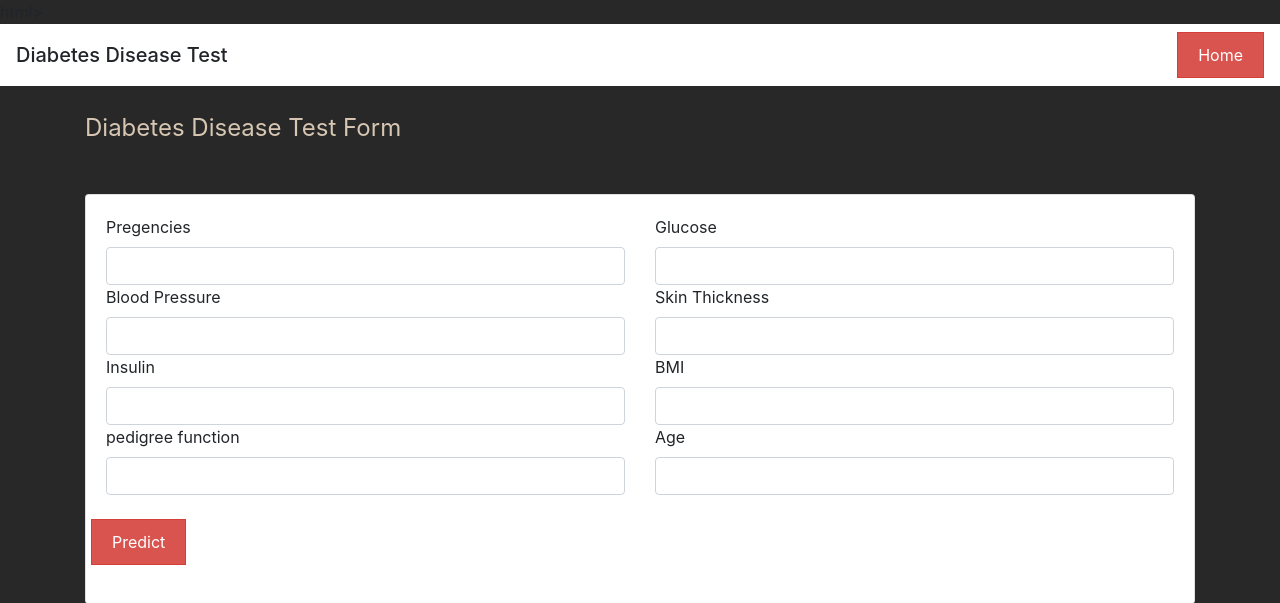
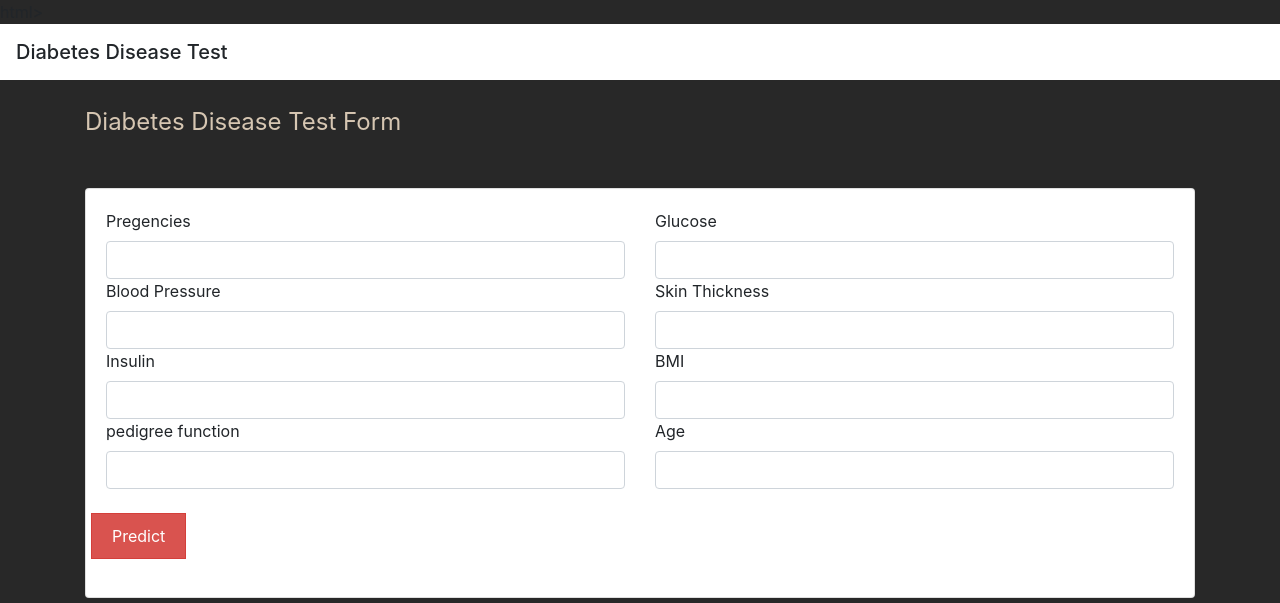
Before and after one commit to sanyukta-patil/Diabe, a Flask app: page / in a window 1280 px wide. Shown: the top 603 px of the page. Run offline with Flask 2, Linux system fonts and the light colour scheme; parts of the project's set-up code (start-up, migrations or seed data) failed here and were passed over; some libraries are stand-ins or nearby versions.

Commit message:
Update index.html

```diff
--- a/templates/index.html
+++ b/templates/index.html
@@ -30,7 +30,7 @@ html>
 		<!-- Navbar-->
 		<nav class="navbar navbar-white bg-white">
 			<span class="navbar-brand mb-0 h1">Diabetes Disease Test</span>
-			 <a href="about.html" class="btn btn-danger">Home</a>
+
 			</nav>
 		<div class="container">
 			<br>
```
